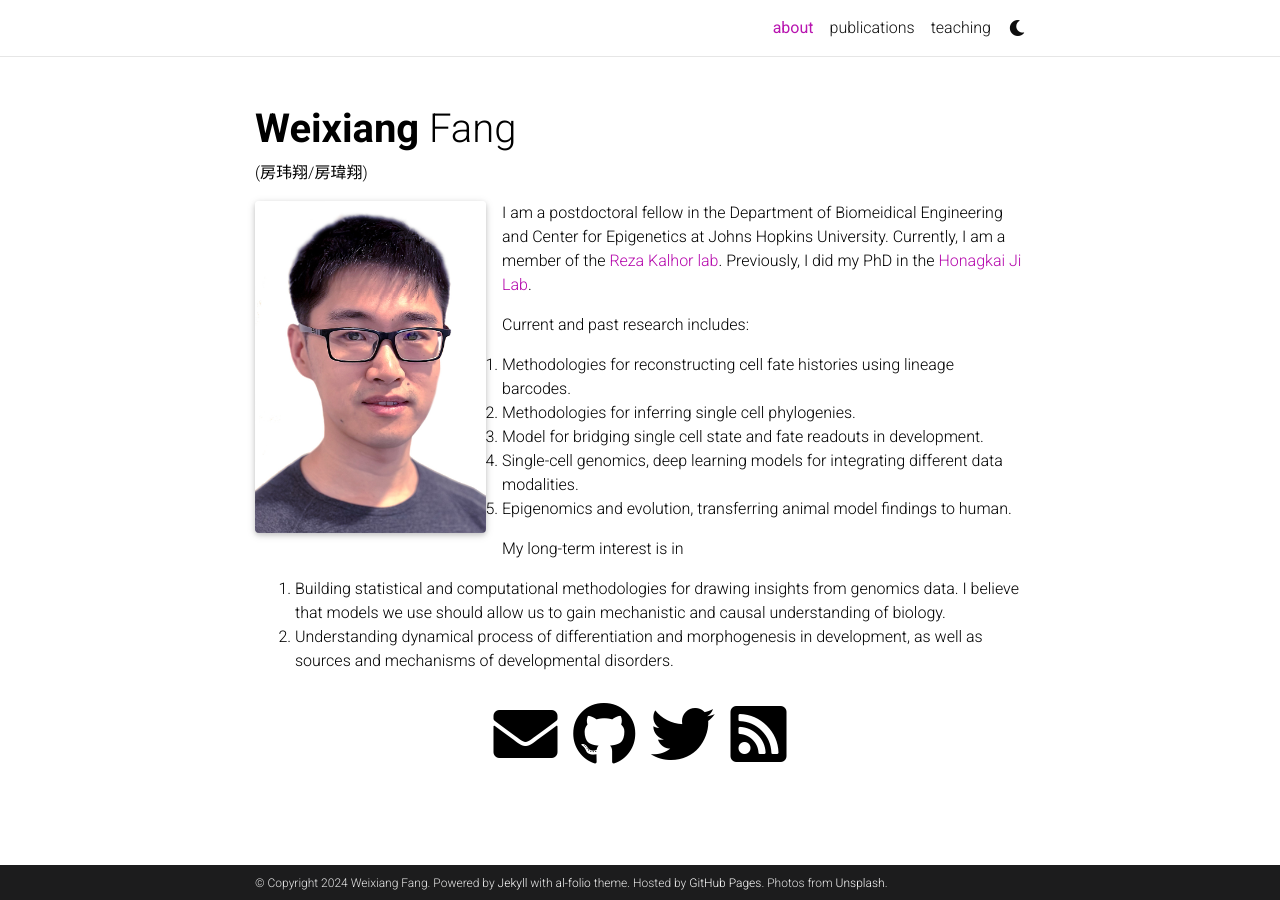
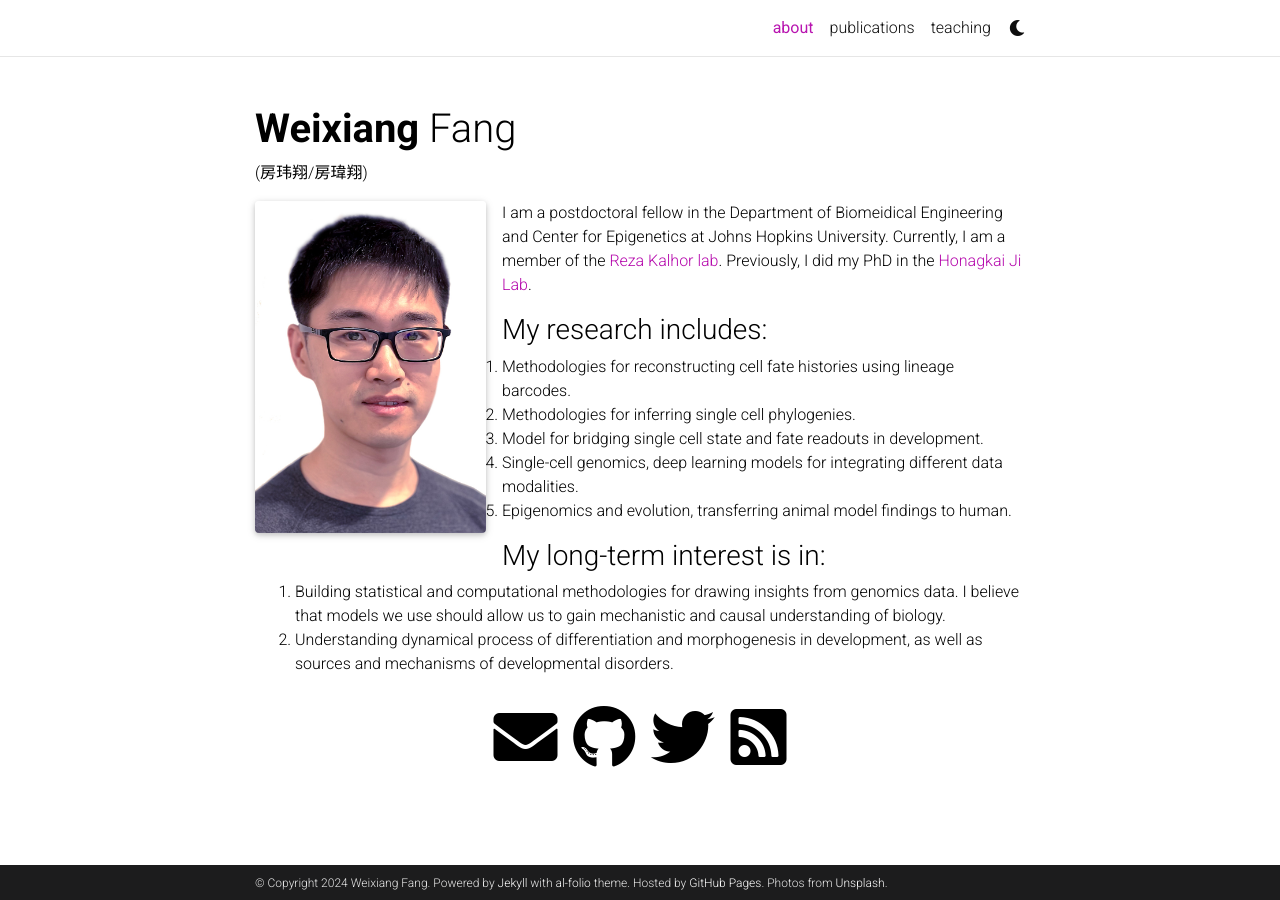
Before and after one commit to wefang/wefang.github.io, a Jekyll site: the page built from _pages/about.md, in a window 1280 px wide. Built offline with Jekyll 4.4.1, drawn with Linux system fonts in a browser that asks for light colours; full-size pictures stand in for the smaller copies a plugin makes; comment, search, counter and statistics services are not loaded; a style sheet for code colours, icons or effects is not loaded.

Commit message:
format update

```diff
--- a/_pages/about.md
+++ b/_pages/about.md
@@ -16,13 +16,13 @@ social: true  # includes social icons at the bottom of the page
 
 I am a postdoctoral fellow in the Department of Biomeidical Engineering and Center for Epigenetics at Johns Hopkins University. Currently, I am a member of the [Reza Kalhor lab](https://kalhorlab.bme.jhu.edu). Previously, I did my PhD in the [Honagkai Ji Lab](https://jilab.org).
 
-Current and past research includes:
+### My research includes:
 1. Methodologies for reconstructing cell fate histories using lineage barcodes.
 2. Methodologies for inferring single cell phylogenies.
 3. Model for bridging single cell state and fate readouts in development.
 4. Single-cell genomics, deep learning models for integrating different data modalities.
 5. Epigenomics and evolution, transferring animal model findings to human.
 
-My long-term interest is in
+### My long-term interest is in:
 1.  Building statistical and computational methodologies for drawing insights from genomics data. I believe that models we use should allow us to gain mechanistic and causal understanding of biology.
 2.  Understanding dynamical process of differentiation and morphogenesis in development, as well as sources and mechanisms of developmental disorders.
```
Also changed, not shown: _pages/publications.md (+1 -1 lines).
